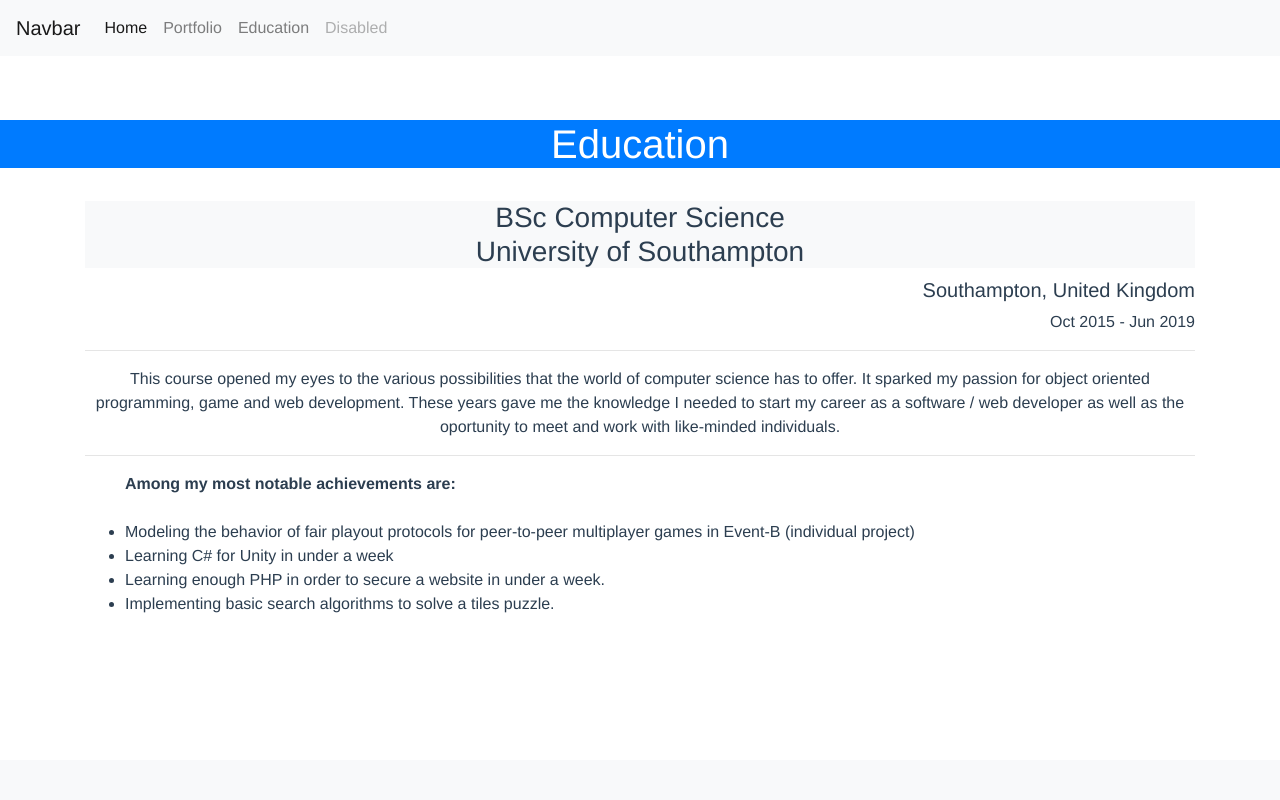
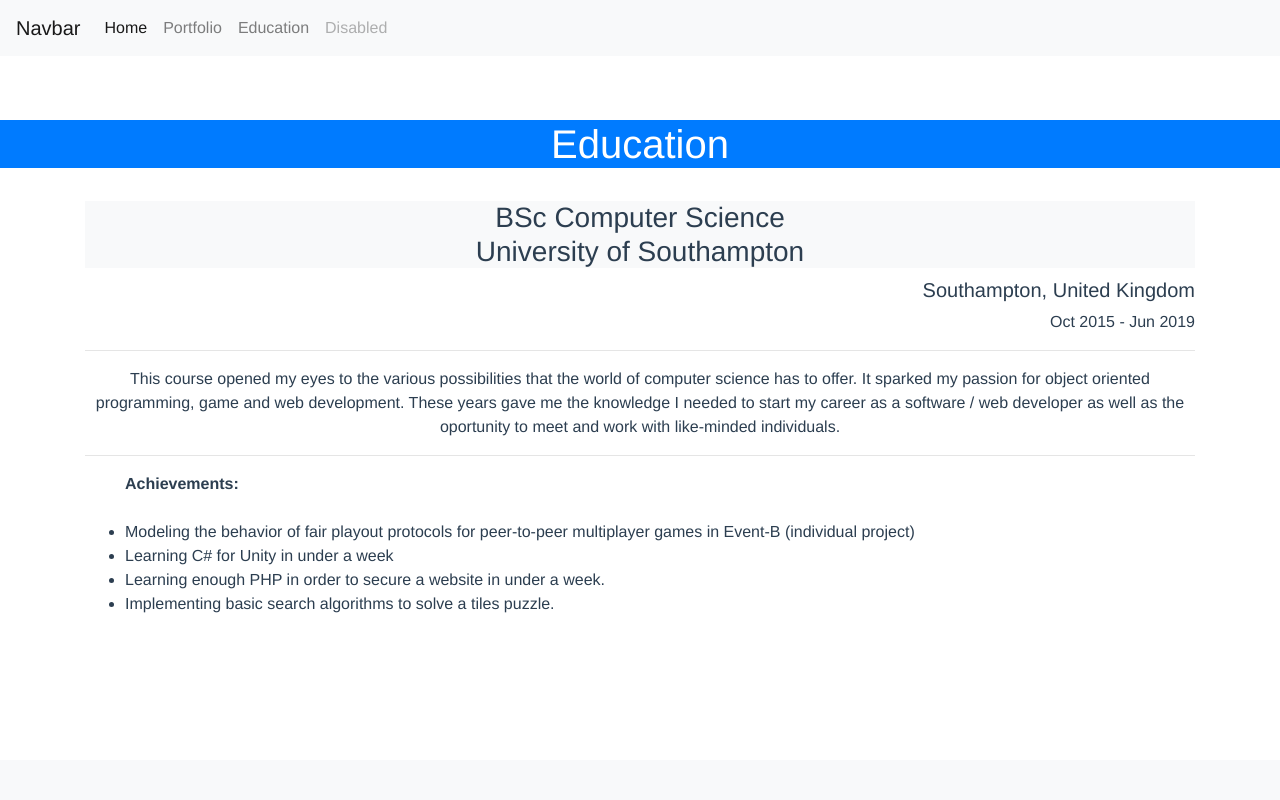
Before and after one commit to g-mirchev/vue-portfolio, a Vue app: page /#/education in a window 1280 px wide. Shown: the top 800 px of the page. Built offline with nearby package versions, Linux system fonts and the light colour scheme.

Commit message:
Education section made as components and rendered

```diff
--- /dev/null
+++ b/public/schools.json
@@ -0,0 +1,29 @@
+[
+  {
+    "id": "1",
+    "title": "BSc Computer Science",
+    "name": "University of Southampton",
+    "location": "Southampton, United Kingdom",
+    "date_started": "Oct 2015",
+    "date_finished": "Jun 2019",
+    "about": "This course opened my eyes to the various possibilities that the world of computer science has to offer. It sparked my passion for object oriented programming, game and web development. These years gave me the knowledge I needed to start my career as a software / web developer as well as the oportunity to meet and work with like-minded individuals.",
+    "achievements": [
+      {
+        "id": "1",
+        "text": "Modeling the behavior of fair playout protocols for peer-to-peer multiplayer games in Event-B (individual project)"
+      },
+      {
+        "id": "2",
+        "text": "Learning C# for Unity in under a week"
+      },
+      {
+        "id": "3",
+        "text": " Learning enough PHP in order to secure a website in under a week."
+      },
+      {
+        "id": "4",
+        "text": "Implementing basic search algorithms to solve a tiles puzzle."
+      }
+    ]
+  }
+]
--- /dev/null
+++ b/src/components/ECard.vue
@@ -0,0 +1,43 @@
+<template>
+  <div>
+    <div class="flex">
+      <div class="title">
+        <h3 class="bg-light">
+          {{school.title}}
+          <br />
+          {{school.name}}
+        </h3>
+      </div>
+      <div class="text-right locationdate">
+        <h5>{{school.location}}</h5>
+        <p>{{school.date_started}} - {{school.date_finished}}</p>
+      </div>
+    </div>
+    <hr />
+    <div>
+      <p>{{school.about}}</p>
+      <hr />
+      <ul class="achievements text-left">
+        <strong>Achievements:</strong>
+        <br />
+        <br />
+        <div v-for="achievement in school.achievements" :key="achievement.id">
+          <li>{{achievement.text}}</li>
+        </div>
+      </ul>
+    </div>
+  </div>
+</template>
+<script>
+export default {
+  name: "ECard",
+  props: {
+    school: Object
+  }
+};
+</script>
+<style scoped>
+.locationdate {
+  margin-top: 10px;
+}
+</style>
--- a/src/components/Education.vue
+++ b/src/components/Education.vue
@@ -3,49 +3,32 @@
     <section class="education">
       <h1 class="bg-primary text-white">Education</h1>
       <div class="container">
-        <div class="flex">
-          <div class="title">
-            <h3 class="bg-light">
-              BSc Computer Science
-              <br />University of Southampton
-            </h3>
-          </div>
-          <div class="text-right locationdate">
-            <h5>Southampton, United Kingdom</h5>
-            <p>Oct 2015 - Jun 2019</p>
-          </div>
-        </div>
-        <hr />
-        <div>
-          <p>
-            This course opened my eyes to the various possibilities that the
-            world of computer science has to offer. It sparked my passion for
-            object oriented programming, game and web development. These years
-            gave me the knowledge I needed to start my career as a software / web
-            developer as well as the oportunity to meet and work with like-minded
-            individuals.
-          </p>
-          <hr />
-          <ul class="achievements text-left">
-            <strong>Among my most notable achievements are:</strong>
-            <br />
-            <br />
-            <li>
-              Modeling the behavior of fair playout protocols for peer-to-peer
-              multiplayer games in Event-B (individual project)
-            </li>
-            <li>Learning C# for Unity in under a week</li>
-            <li>
-              Learning enough PHP in order to secure a website in under a
-              week.
-            </li>
-            <li>Implementing basic search algorithms to solve a tiles puzzle.</li>
-          </ul>
+        <div v-for="school in schools" :key="school.id">
+          <ECard :school="school"></ECard>
         </div>
       </div>
     </section>
   </div>
 </template>
+<script>
+import axios from "axios";
+import ECard from "./ECard";
+
+export default {
+  name: "Education",
+  components: { ECard },
+  data() {
+    return {
+      schools: []
+    };
+  },
+  created() {
+    axios
+      .get("http://localhost:8080/schools.json")
+      .then(response => (this.schools = response.data));
+  }
+};
+</script>
 <style scoped>
 .education {
   padding-top: 5%;
@@ -54,7 +37,4 @@
 .container {
   padding-top: 25px;
 }
-.locationdate {
-  margin-top: 10px;
-}
 </style>
```
